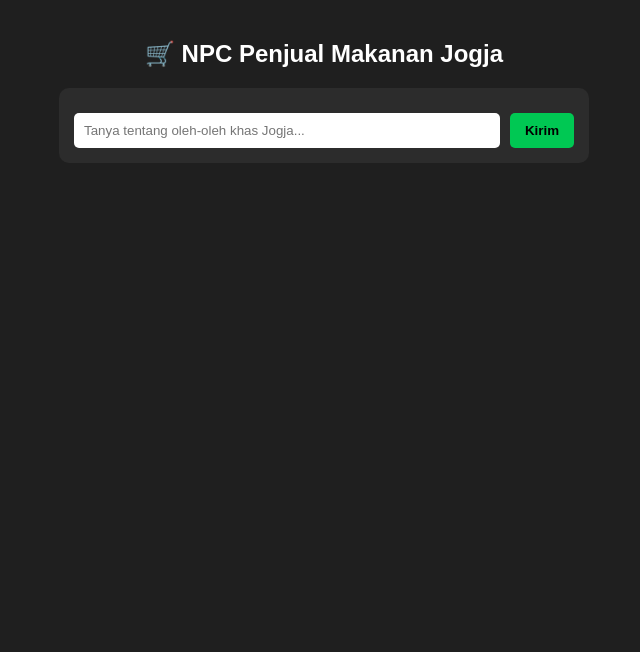
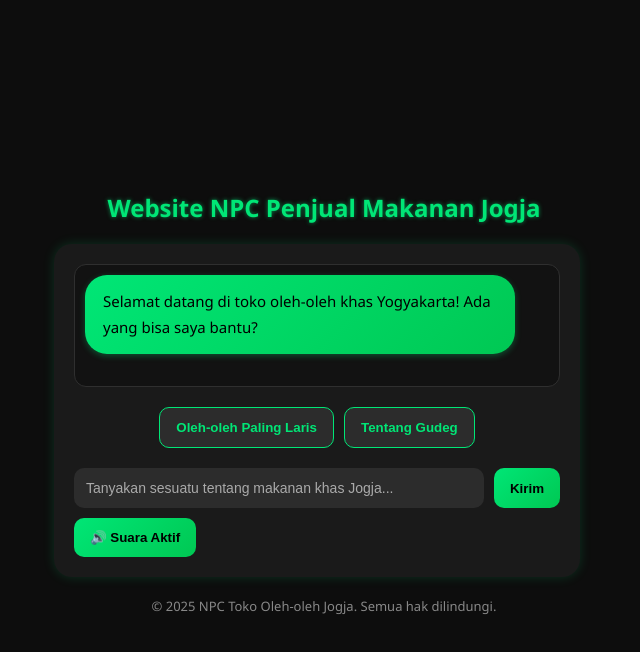
Before and after one commit to adchandra/v-commerce-frontend, a React (Create React App) app: page / in a window 1280 px wide. Shown: the top 652 px of the page, without its empty margins (316-956 px from the left). Built offline with nearby package versions, Linux system fonts and the light colour scheme.

Commit message:
Feat: Update Style, Quick Questions and Disable Sound

```diff
--- a/package.json
+++ b/package.json
@@ -35,5 +35,10 @@
       "last 1 firefox version",
       "last 1 safari version"
     ]
+  },
+  "devDependencies": {
+    "autoprefixer": "^10.4.21",
+    "postcss": "^8.5.6",
+    "tailwindcss": "^4.1.11"
   }
 }
--- a/public/index.html
+++ b/public/index.html
@@ -24,7 +24,7 @@
       work correctly both with client-side routing and a non-root public URL.
       Learn how to configure a non-root public URL by running `npm run build`.
     -->
-    <title>React App</title>
+    <title>NPC Toko Oleh-oleh Jogja</title>
   </head>
   <body>
     <noscript>You need to enable JavaScript to run this app.</noscript>
--- a/src/App.js
+++ b/src/App.js
@@ -1,12 +1,22 @@
-import React from 'react';
+// App.js
+import React, { useState } from 'react';
 import Chat from './components/Chat';
 import './style.css';
 
 function App() {
+  const [theme, setTheme] = useState('dark');
+
+  const toggleTheme = () => {
+    setTheme(theme === 'dark' ? 'light' : 'dark');
+  };
+
   return (
-    <div className="App">
-      <h2>🛒 NPC Penjual Makanan Jogja</h2>
+    <div className={`App ${theme}`}>
+      <h2>Website NPC Penjual Makanan Jogja</h2>
       <Chat />
+      <footer>
+        <p>© 2025 NPC Toko Oleh-oleh Jogja. Semua hak dilindungi.</p>
+      </footer>
     </div>
   );
 }
--- a/src/components/Chat.js
+++ b/src/components/Chat.js
@@ -1,24 +1,30 @@
-import React, { useState } from 'react';
+// components/Chat.js
+import React, { useState, useEffect, useRef } from 'react';
 
 function Chat() {
-  const [messages, setMessages] = useState([]);
+  const [messages, setMessages] = useState([
+    { sender: "bot", text: "Selamat datang di toko oleh-oleh khas Yogyakarta! Ada yang bisa saya bantu?" }
+  ]);
   const [input, setInput] = useState("");
+  const [voiceOn, setVoiceOn] = useState(true);
+  const chatRef = useRef(null);
 
-  // Fungsi untuk bicara
   const speak = (text) => {
-    if (!text) return;
-    const utterance = new SpeechSynthesisUtterance(text);
-    utterance.lang = "id-ID"; // Bahasa Indonesia
-    utterance.rate = 1; // kecepatan bicara normal
-    utterance.pitch = 1; // nada normal
-    speechSynthesis.speak(utterance);
+    if (!voiceOn) return;
+    const utter = new SpeechSynthesisUtterance(text);
+    utter.lang = 'id-ID';
+    speechSynthesis.speak(utter);
+  };
+
+  const scrollToBottom = () => {
+    chatRef.current?.scrollIntoView({ behavior: 'smooth' });
   };
 
   const sendMessage = async () => {
     if (!input.trim()) return;
 
-    const userMessage = { sender: "👤", text: input };
-    setMessages(prev => [...prev, userMessage, { sender: "🤖", text: "Mengetik..." }]);
+    const userMsg = { sender: "user", text: input };
+    setMessages(prev => [...prev, userMsg, { sender: "bot", text: "Mengetik..." }]);
     setInput("");
 
     try {
@@ -29,51 +35,67 @@ function Chat() {
       });
 
       const data = await response.json();
-      const replyText = data.response || "Maaf, saya tidak bisa menjawab.";
-
-      // Update teks balasan
-      updateLastMessage("🤖", replyText);
-
-      // Langsung bicara
-      speak(replyText);
-
-    } catch (err) {
-      updateLastMessage("🤖", "Terjadi kesalahan saat menghubungi server.");
+      const reply = data.response || "Maaf, saya tidak bisa menjawab.";
+      setMessages(prev => {
+        const updated = [...prev];
+        updated[updated.length - 1] = { sender: "bot", text: reply };
+        return updated;
+      });
+      speak(reply);
+    } catch {
+      setMessages(prev => {
+        const updated = [...prev];
+        updated[updated.length - 1] = { sender: "bot", text: "Terjadi kesalahan saat menghubungi server." };
+        return updated;
+      });
     }
   };
 
-  const updateLastMessage = (sender, newText) => {
-    setMessages(prev => {
-      const updated = [...prev];
-      updated[updated.length - 1] = { sender, text: newText };
-      return updated;
-    });
+  const handleKey = (e) => {
+    if (e.key === 'Enter') sendMessage();
   };
 
-  const handleKeyPress = (e) => {
-    if (e.key === "Enter") sendMessage();
-  };
+  useEffect(() => {
+    scrollToBottom();
+  }, [messages]);
 
   return (
-    <div className="chat-wrapper">
-      <div className="chat-box">
+    <div className="chat-container" role="log">
+      <div className="chat-window">
         {messages.map((msg, i) => (
-          <div key={i} className={`bubble ${msg.sender === "👤" ? "user" : "npc"}`}>
-            {msg.sender === "👤"
-              ? `${msg.text} : ${msg.sender}`
-              : `${msg.sender} : ${msg.text}`}
+          <div key={i} className={`message-row ${msg.sender}`}>
+            <div className={`message ${msg.sender}`}>
+              {msg.text === "Mengetik..." ? (
+                <div className="typing">
+                  <div className="typing-dot"></div>
+                  <div className="typing-dot"></div>
+                  <div className="typing-dot"></div>
+                </div>
+              ) : (
+                msg.text
+              )}
+            </div>
           </div>
         ))}
+        <div ref={chatRef} />
       </div>
-      <div className="input-box">
+
+      <div className="quick-questions">
+        <button onClick={() => setInput("Apa oleh-oleh paling laris?")}>Oleh-oleh Paling Laris</button>
+        <button onClick={() => setInput("Apa yang khas dari Gudeg Jogja?")}>Tentang Gudeg</button>
+      </div>
+
+      <div className="input-area">
         <input
           type="text"
           value={input}
           onChange={e => setInput(e.target.value)}
-          onKeyPress={handleKeyPress}
-          placeholder="Tanya tentang oleh-oleh khas Jogja..."
+          onKeyDown={handleKey}
+          placeholder="Tanyakan sesuatu tentang makanan khas Jogja..."
+          aria-label="input-pesan"
         />
         <button onClick={sendMessage}>Kirim</button>
+        <button onClick={() => setVoiceOn(!voiceOn)}>{voiceOn ? '🔊 Suara Aktif' : '🔇 Suara Mati'}</button>
       </div>
     </div>
   );
--- a/src/style.css
+++ b/src/style.css
@@ -1,7 +1,15 @@
+/* style.css */
 body {
-    background: #1f1f1f;
+  margin: 0;
+  padding: 0;
+  background-color: #0d0d0d;
   color: white;
-    font-family: sans-serif;
+  font-family: 'Segoe UI', sans-serif;
+  display: flex;
+  justify-content: center;
+  align-items: center;
+  min-height: 100vh;
+  flex-direction: column;
 }
 
 .App {
@@ -9,56 +17,232 @@ body {
   padding: 20px;
 }
 
-  .chat-wrapper {
-    width: 90%;
-    max-width: 500px;
-    margin: auto;
-    background: #2c2c2c;
-    border-radius: 10px;
-    padding: 15px;
+h2 {
+  font-weight: 600;
+  margin-bottom: 20px;
+  color: #00e676;
+  text-shadow: 0 0 4px rgba(0, 255, 136, 0.5);
 }
 
-  .chat-box {
-    max-height: 400px;
-    overflow-y: auto;
-    margin-bottom: 10px;
-    text-align: left;
-  }
-
-  .bubble {
-    padding: 10px;
-    margin: 5px 0;
-    border-radius: 8px;
-  }
-
-  .user {
-    background-color: #3a3a3a;
-    text-align: right;
-  }
-
-  .npc {
-    background-color: #00c853;
-    color: black;
-  }
-
-  .input-box {
+.chat-container {
+  background: #1a1a1a;
+  padding: 20px;
+  border-radius: 18px;
+  box-shadow: 0 0 12px rgba(0, 255, 136, 0.15);
+  max-width: 500px;
+  width: 90%;
   display: flex;
+  flex-direction: column;
   gap: 10px;
 }
 
-  input {
-    flex: 1;
+.chat-window {
+  max-height: 380px;
+  overflow-y: auto;
+  display: flex;
+  flex-direction: column;
+  gap: 10px;
   padding: 10px;
+  border: 1px solid #2f2f2f;
+  border-radius: 12px;
+  background: #121212;
+}
+
+.message-row {
+  display: flex;
+  align-items: flex-start;
+  gap: 10px;
+  margin-bottom: 12px; /* Jarak antar pesan */
+}
+
+.message-row.user {
+  flex-direction: row-reverse;
+}
+
+.message {
+  max-width: 85%;
+  padding: 14px 18px;
+  font-size: 15px;
+  border-radius: 22px;
+  line-height: 1.7;
+  animation: fadeInUp 0.3s ease;
+  word-break: break-word;
+  white-space: pre-wrap;
+  transition: all 0.2s ease-in-out;
+  text-align: left; /* ← Tambahkan ini */
+}
+
+.message.user {
+  background: linear-gradient(135deg, #4e4e4e, #2e2e2e);
+  color: white;
+  align-self: flex-end;
+}
+
+.message.bot {
+  background: linear-gradient(135deg, #00e676, #00c853);
+  color: black;
+  align-self: flex-start;
+  animation: fadeInLeft 0.4s ease;
+  box-shadow: 0 2px 6px rgba(0, 230, 118, 0.3); /* Bayangan halus */
+}
+
+.input-area {
+  display: flex;
+  flex-wrap: wrap;
+  gap: 10px;
+  margin-top: 10px;
+}
+
+input[type="text"] {
+  flex: 1 1 60%;
+  padding: 12px;
+  border-radius: 10px;
   border: none;
-    border-radius: 5px;
+  background: #2c2c2c;
+  color: #fff;
+  font-size: 14px;
+  outline: none;
+}
+
+input::placeholder {
+  color: #aaa;
 }
 
 button {
-    padding: 10px 15px;
-    background: #00c853;
+  padding: 12px 16px;
+  background: linear-gradient(135deg, #00e676, #00c853);
+  color: black;
   border: none;
-    color: black;
+  border-radius: 10px;
+  cursor: pointer;
   font-weight: bold;
+  transition: 0.3s;
+  flex-shrink: 0;
+}
+
+button:hover {
+  background-color: #00c853;
+}
+
+.typing {
+  display: flex;
+  gap: 4px;
+  align-items: center;
+  justify-content: flex-start;
+}
+
+.typing-dot {
+  width: 6px;
+  height: 6px;
+  background: #000;
+  border-radius: 50%;
+  animation: blink 1s infinite ease-in-out;
+}
+
+.typing-dot:nth-child(2) {
+  animation-delay: 0.2s;
+}
+
+.typing-dot:nth-child(3) {
+  animation-delay: 0.4s;
+}
+
+.quick-questions {
+  display: flex;
+  flex-wrap: wrap;
+  gap: 10px;
+  justify-content: center;
+  margin-top: 10px;
+}
+
+.quick-questions button {
+  background: #2c2c2c;
+  color: #00e676;
+  border: 1px solid #00e676;
+}
+
+.quick-questions button:hover {
+  background: #00e676;
+  color: #1a1a1a;
+  transform: scale(1.05);
+  box-shadow: 0 0 8px rgba(0, 230, 118, 0.3);
+}
+
+
+.theme-toggle {
+  background: none;
+  border: 1px solid #00e676;
+  color: #00e676;
+  padding: 6px 12px;
+  border-radius: 8px;
+  margin-bottom: 10px;
   cursor: pointer;
-    border-radius: 5px;
 }
+
+footer {
+  margin-top: 20px;
+  font-size: 13px;
+  color: #888;
+}
+
+@keyframes fadeInUp {
+  from {
+    opacity: 0;
+    transform: translateY(10px);
+  }
+  to {
+    opacity: 1;
+    transform: translateY(0);
+  }
+}
+
+@keyframes fadeInLeft {
+  from {
+    opacity: 0;
+    transform: translateX(-10px);
+  }
+  to {
+    opacity: 1;
+    transform: translateX(0);
+  }
+}
+
+@keyframes blink {
+  0%, 80%, 100% {
+    transform: scale(1);
+    opacity: 0.3;
+  }
+  40% {
+    transform: scale(1.2);
+    opacity: 1;
+  }
+}
+
+@media (max-width: 480px) {
+  .chat-container {
+    padding: 10px;
+    border-radius: 10px;
+  }
+
+  .chat-window {
+    max-height: 300px;
+    font-size: 14px;
+  }
+
+  .input-area {
+    flex-direction: column;
+  }
+
+  .input-area input[type="text"] {
+    flex: 1 1 100%;
+  }
+
+  button {
+    width: 100%;
+  }
+
+  .quick-questions {
+    flex-direction: column;
+    align-items: stretch;
+  }
+}
```
Also changed, not shown: 1 other file (tests, documents, lock files or other folders). Lines whose indentation alone changed are shown as unchanged.
